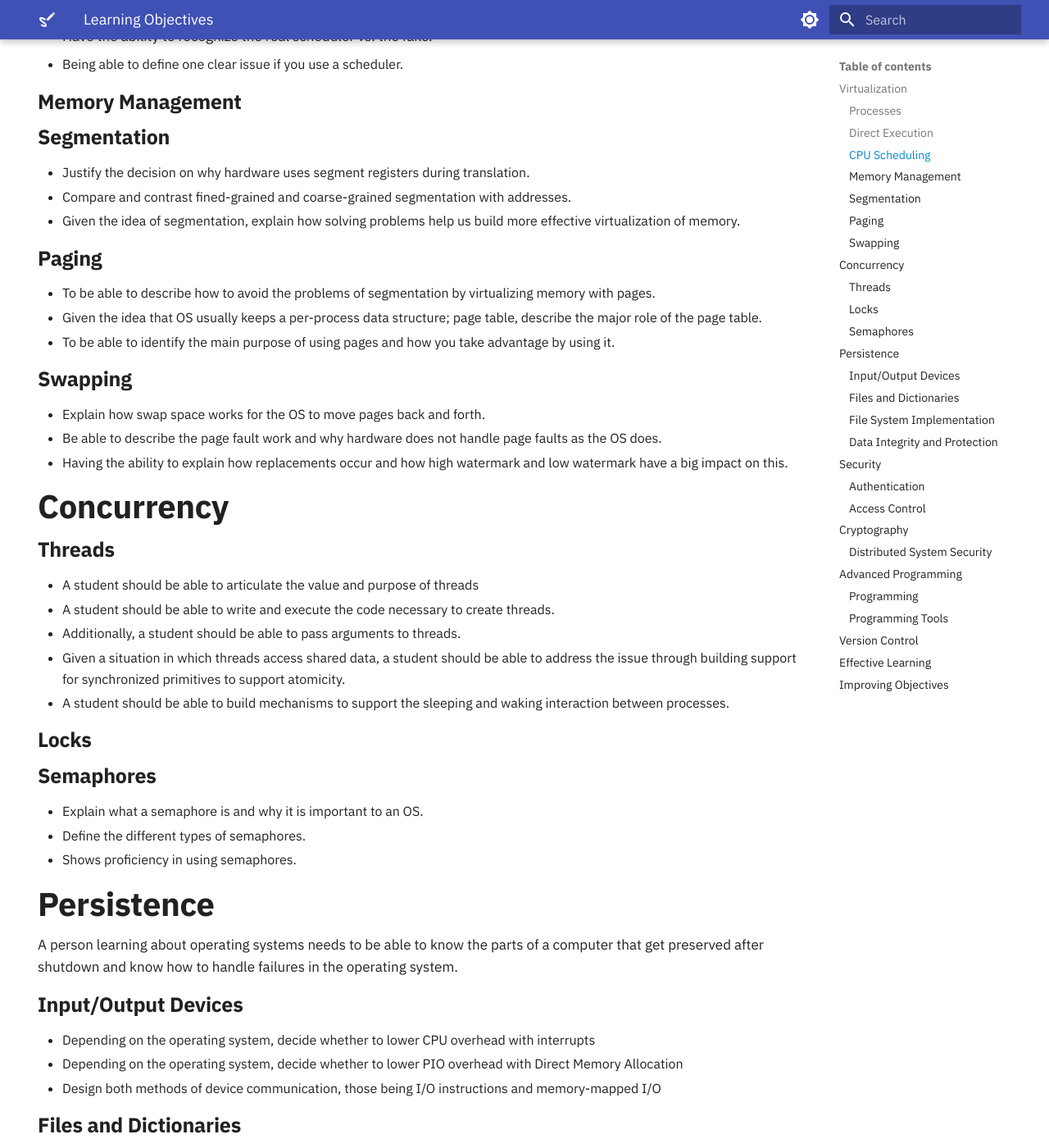
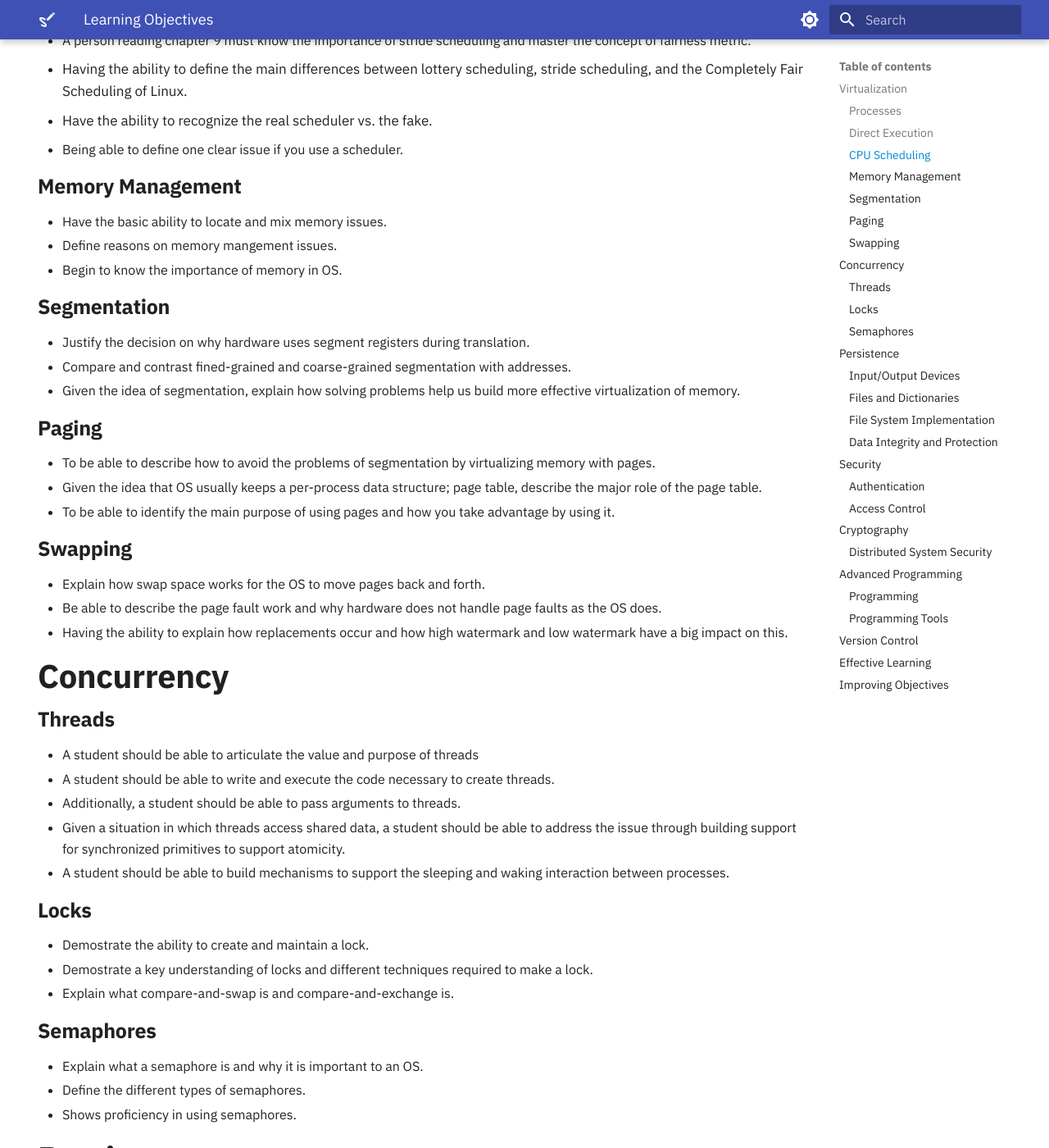
Before and after one commit to OS-Sketch/www.os-sketch.com, an MkDocs documentation site: the page built from docs/operating-systems/learning-objectives.md, in a window 1280 px wide and 1400 px high, scrolled down 837 px. Shown: the whole window at 82% size. Built offline with MkDocs 1.6.1 and Material for MkDocs 9.7.7, drawn with Linux system fonts in a browser that asks for light colours; some of the changed text lies outside the part shown.

Commit message:
fin with topics that are not done

```diff
--- a/docs/operating-systems/learning-objectives.md
+++ b/docs/operating-systems/learning-objectives.md
@@ -33,7 +33,9 @@ tags:
 
 
 ### Processes
-
+  - Being able to define what a process is.
+  - Know what a process API is.
+  - Being able to trace process state in both CPU and I/O.
 ### Direct Execution
 
 - Given a Limited Direct Execution, a student should be able to trace the steps of the execution.
@@ -52,6 +54,10 @@ Stride scheduling is made without using randomization in mind, why do people use
   - Being able to define one clear issue if you use a scheduler.
 
 ### Memory Management
+
+  - Have the basic ability to locate and mix memory issues.
+  - Define reasons on memory mangement issues.
+  - Begin to know the importance of memory in OS.
 
 ### Segmentation
 
@@ -85,6 +91,9 @@ Stride scheduling is made without using randomization in mind, why do people use
 
 ### Locks
 
+ - Demostrate the ability to create and maintain a lock.
+ - Demostrate a key understanding of locks and different techniques required to make a lock.
+ - Explain what compare-and-swap is and compare-and-exchange is.
 ### Semaphores
 
   - Explain what a semaphore is and why it is important to an OS.
```
